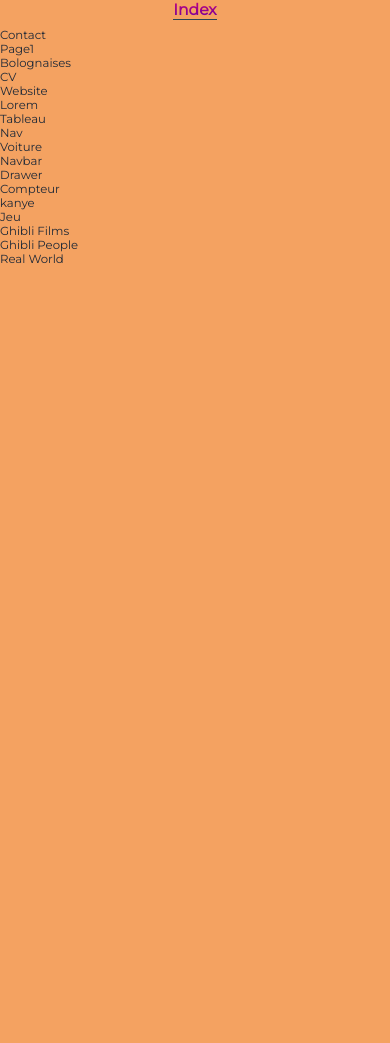
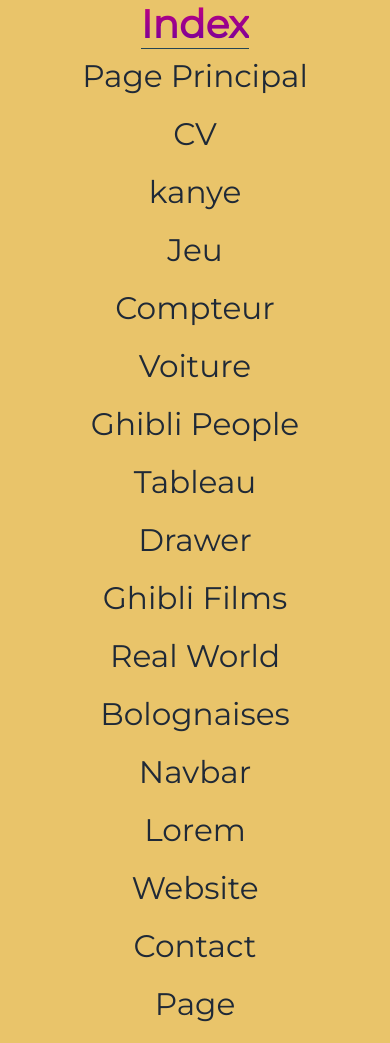
Before and after one commit to AnthonyHoyas/Milocs-work, a plain HTML site: page index.html in a window 390 px wide. Before the commit the page ends 844 px from the top, so only its background shows below. Drawn offline with Linux system fonts and the light colour scheme.

Commit message:
Few new modification on Index page

```diff
--- a/index.css
+++ b/index.css
@@ -3,10 +3,7 @@
     padding: 0;
 }
 body {
-    background-color: #f4a261;
-    width: 100%;
-    height: auto;
-
+    background-color: #e9c46a;
 }
 h1 {
     display: flex;
@@ -16,14 +13,13 @@
     color: #1F2937;
     font-size: 4vw;
     font-family: 'Montserrat', sans-serif;
+    padding-bottom: 2%;
 }
 #index {
     border-bottom: 0.5px solid #264653;
     background: -webkit-linear-gradient(90deg,rgb(111, 1, 156), #C6017E);
     -webkit-background-clip: text;
     -webkit-text-fill-color: transparent;
-
-
 }
 ul {
     display: flex;
@@ -32,18 +28,32 @@
     font-size: 3vw;
     list-style: none;
     font-family: 'Montserrat', sans-serif;
-    padding-bottom: 2vh;
-    padding-top: 2vw;
-
+    padding-left: 43%;
+}
+li {
+    padding-bottom: 20px;
 }
 a {
     text-decoration: none;
     color: #1F2937;
-
 }
-a:hover{
+a:hover {
     color: #264653;
     border-bottom: 0.5px solid #264653;
+}
 
+#footer {
+    display: flex;
+    justify-content: space-around;
+}
+@media screen and (max-width: 640px) {
+    h1 {
+        font-size: 10vw;
 
+    }
+    ul {
+        font-size: 8vw;
+        text-align: center;
+        padding-left: 0%;
+    }
 }
--- a/index.html
+++ b/index.html
@@ -16,29 +16,30 @@
     <h1> <span id="index">Index</span></h1>
     <div id="container">
         <ul class="test">
-            <li class="card"><a href="page_interne/Contact.html">Contact</a></li>
-            <li class="card"><a href="page1.html" title="page 1">Page1</a></li>
-            <li class="card"><a href="bolognaise.html">Bolognaises</a></li>
+            <li class="card"><a href="navigation.html">Page Principal</a></li>
             <li class="card"><a href="cv.html">CV</a></li>
-            <li class="card"><a href="design.html">Website</a></li>
-            <li class="card"><a href="lorem.html">Lorem</a></li>
-            <li class="card"><a href="tableau.html">Tableau</a></li>
-            <li class="card"><a href="navigation.html">Nav</a></li>
-            <li class="card"><a href="voiture.html">Voiture</a></li>
-            <li class="card"><a href="navbaractive.html">Navbar</a></li>
-            <li class="card"><a href="drawer.html">Drawer</a></li>
-            <li class="card"><a href="compteur.html">Compteur</a></li>
             <li class="card"><a href="kanyewest.html">kanye</a></li>
             <li class="card"><a href="jeu.html">Jeu</a></li>
+            <li class="card"><a href="compteur.html">Compteur</a></li>
+            <li class="card"><a href="voiture.html">Voiture</a></li>
+            <li class="card"><a href="ghibli-people.html">Ghibli People</a></li>
+            <li class="card"><a href="tableau.html">Tableau</a></li>
+            <li class="card"><a href="drawer.html">Drawer</a></li>
             <li class="card"><a href="ghibli-films.html">Ghibli Films</a></li>
-            <li class="card"><a href="ghibli-people.html">Ghibli People</a></li>
             <li class="card"><a href="real_world">Real World</a></li>
+            <li class="card"><a href="bolognaise.html">Bolognaises</a></li>
+            <li class="card"><a href="navbaractive.html">Navbar</a></li>
+            <li class="card"><a href="lorem.html">Lorem</a></li>
+            <li class="card"><a href="design.html">Website</a></li>
+            <li class="card"><a href="page_interne/Contact.html">Contact</a></li>
+            <li class="card"><a href="page1.html" title="page 1">Page</a></li>
         </ul>
     </div>
     <div id="navbar"></div>
     <div id="main"></div>
     <div id="sidebar"></div>
-    <div id="footer"></div>
+    <div id="footer">
+
 </body>
 
 </html>
```
